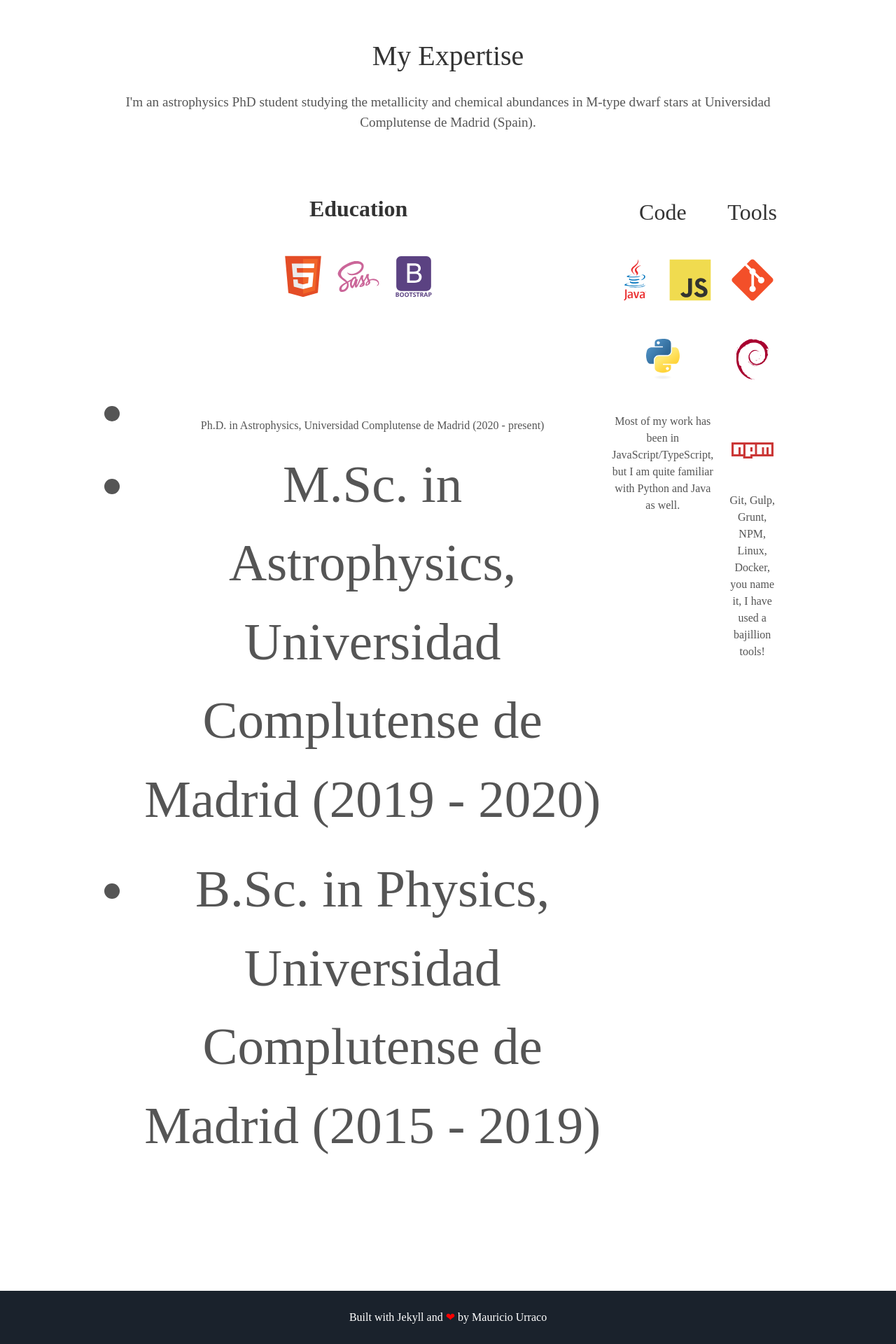
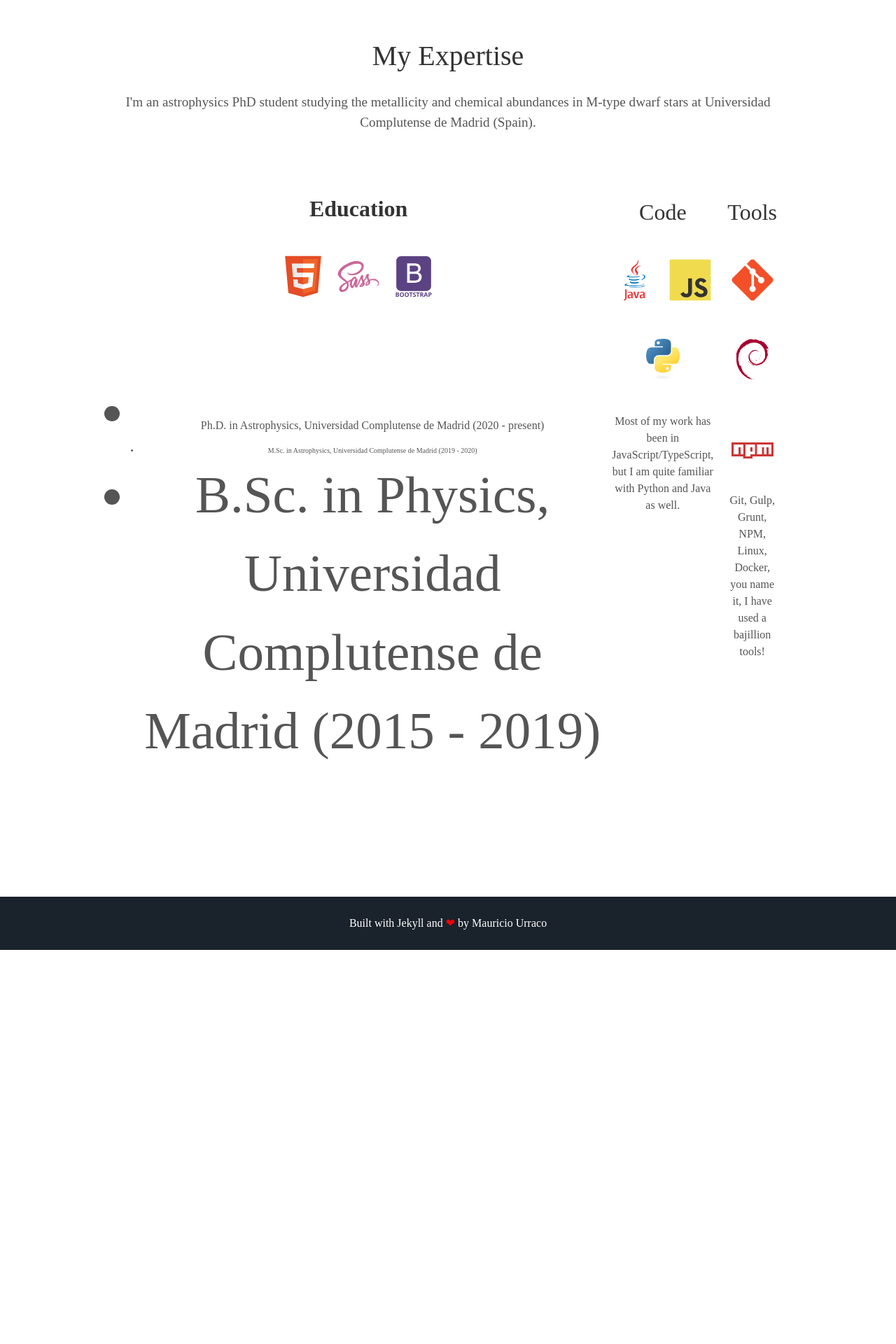
Before and after one commit to chrduque/chrduque.github.io, a Jekyll site: the page built from index.html, in a window 1280 px wide. Shown: the part 925-2845 px from the top of the page at 70% size. Built offline with Jekyll 4.4.1, drawn with Linux system fonts in a browser that asks for light colours; some web fonts are replaced; after the commit the page ends 2282 px from its top, so only the background shows below that.

Commit message:
Update about.html

```diff
--- a/_includes/about.html
+++ b/_includes/about.html
@@ -17,7 +17,7 @@
     <p>
     <ul>
       <li><p>Ph.D. in Astrophysics, Universidad Complutense de Madrid (2020 - present)</p></li>
-      <p><li>M.Sc. in Astrophysics, Universidad Complutense de Madrid (2019 - 2020)</li></p>
+      <li style="font-size: 10px">M.Sc. in Astrophysics, Universidad Complutense de Madrid (2019 - 2020)</li>
       <li>B.Sc. in Physics, Universidad Complutense de Madrid (2015 - 2019)</li>
     </ul>
     </p>
```
